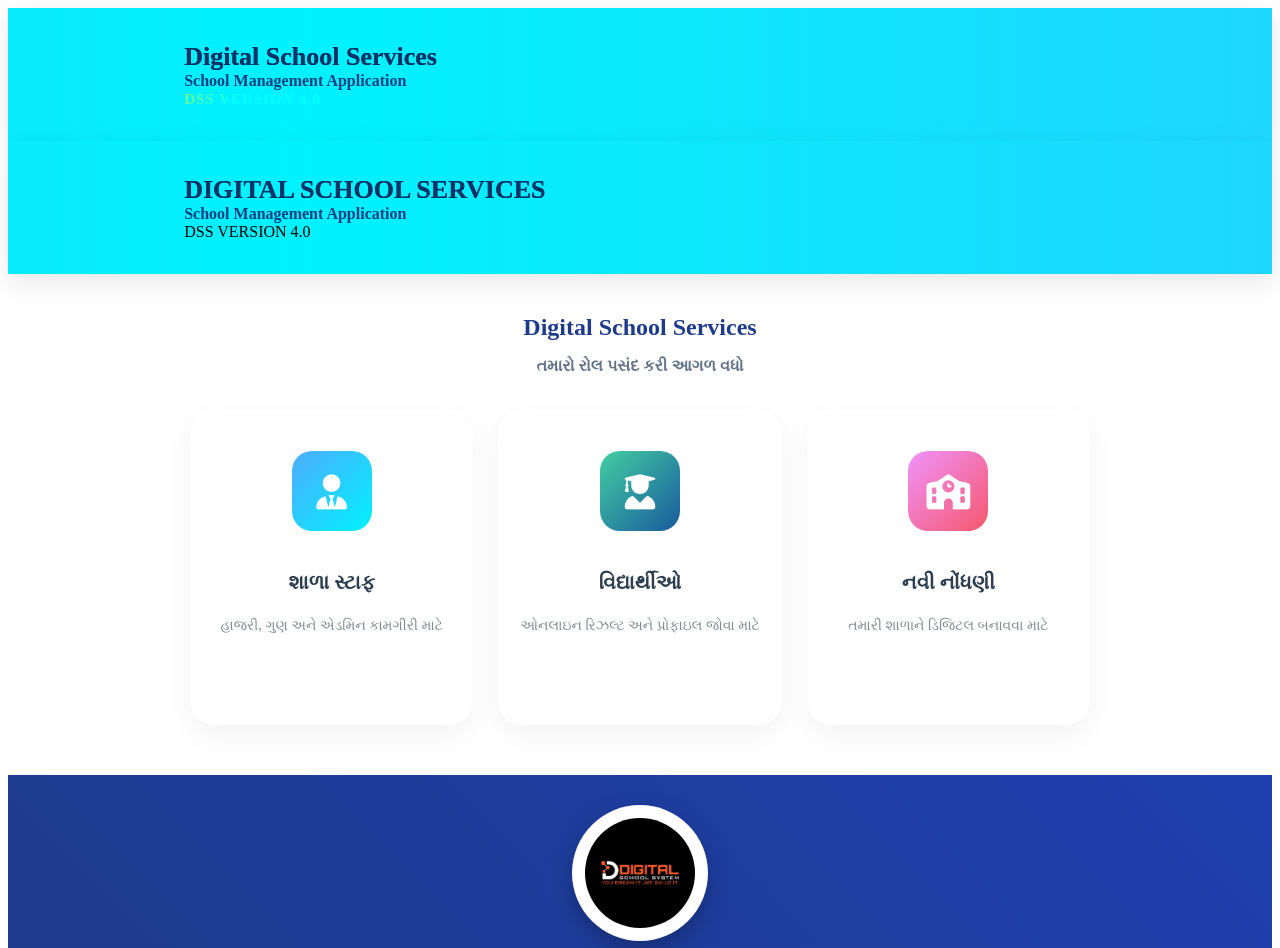
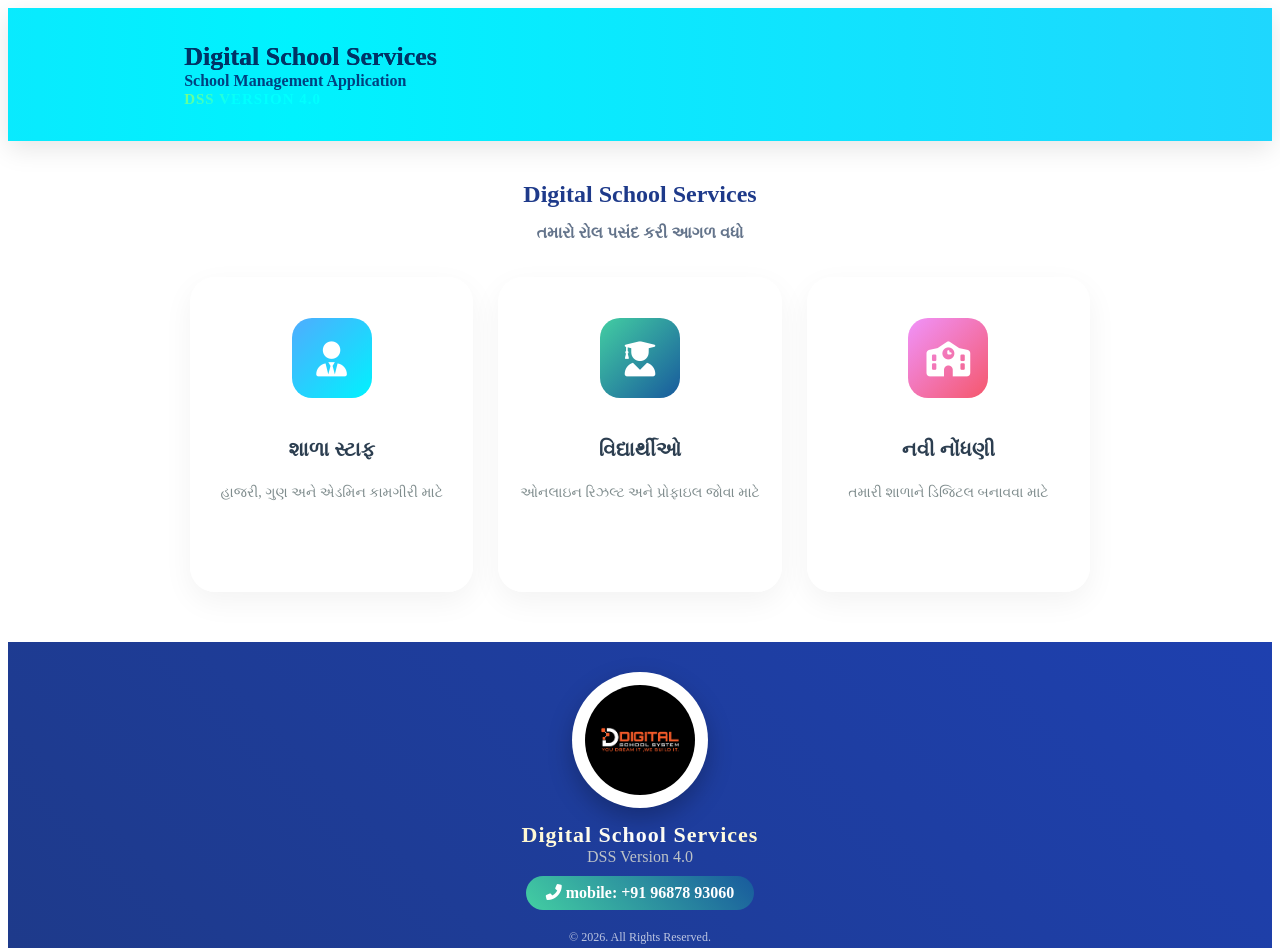
Before and after one commit to digitalschoolservices/Digital-School-Services, a website: page public/index.html in a window 1280 px wide. Shown: the top 948 px of the page. Drawn offline with Linux system fonts and the light colour scheme.

Commit message:
Update index.html

```diff
--- a/public/index.html
+++ b/public/index.html
@@ -237,18 +237,7 @@
 
 
 
-<header class="school-header">
-    <div class="header-content" style="display: flex; align-items: center;">
-        <!-- તમારી આપેલી ઈમેજ ફાઈલ -->
-        <img src="1913_Digital School System_UG_-01.jpg" class="logo" alt="Logo" onerror="this.src='https://cdn-icons-png.flaticon.com/512/2815/2815428.png'">
 
-        <div class="school-text">
-           <div class="school-title">DIGITAL SCHOOL SERVICES</div>
-           <div class="school-subtitle">School Management Application</div>
-           <div class="version-tag">DSS VERSION 4.0</div>
-        </div>
-    </div>
-</header>
 <div class="container">
     <div class="welcome-section">
         <h2>Digital School Services</h2>
```
